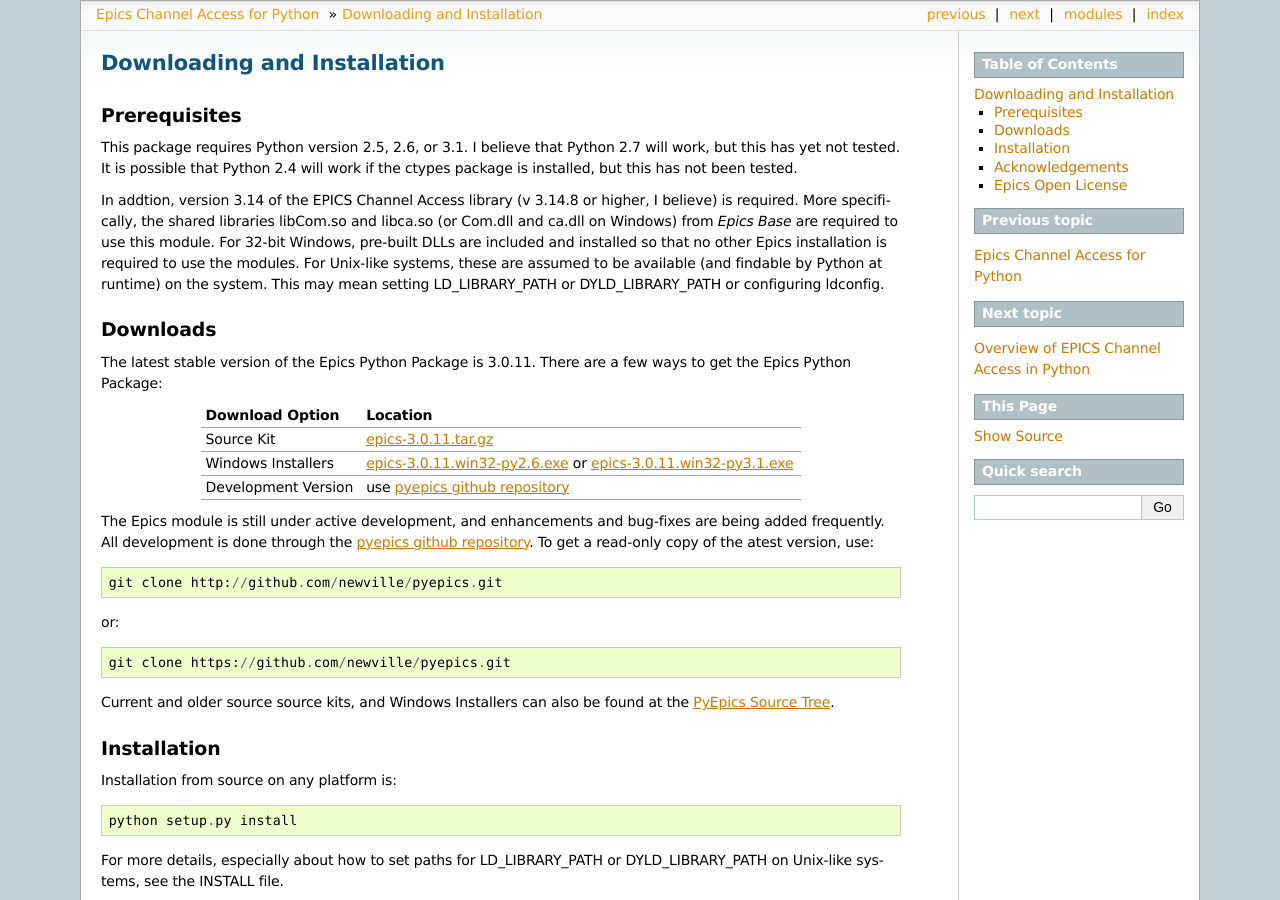
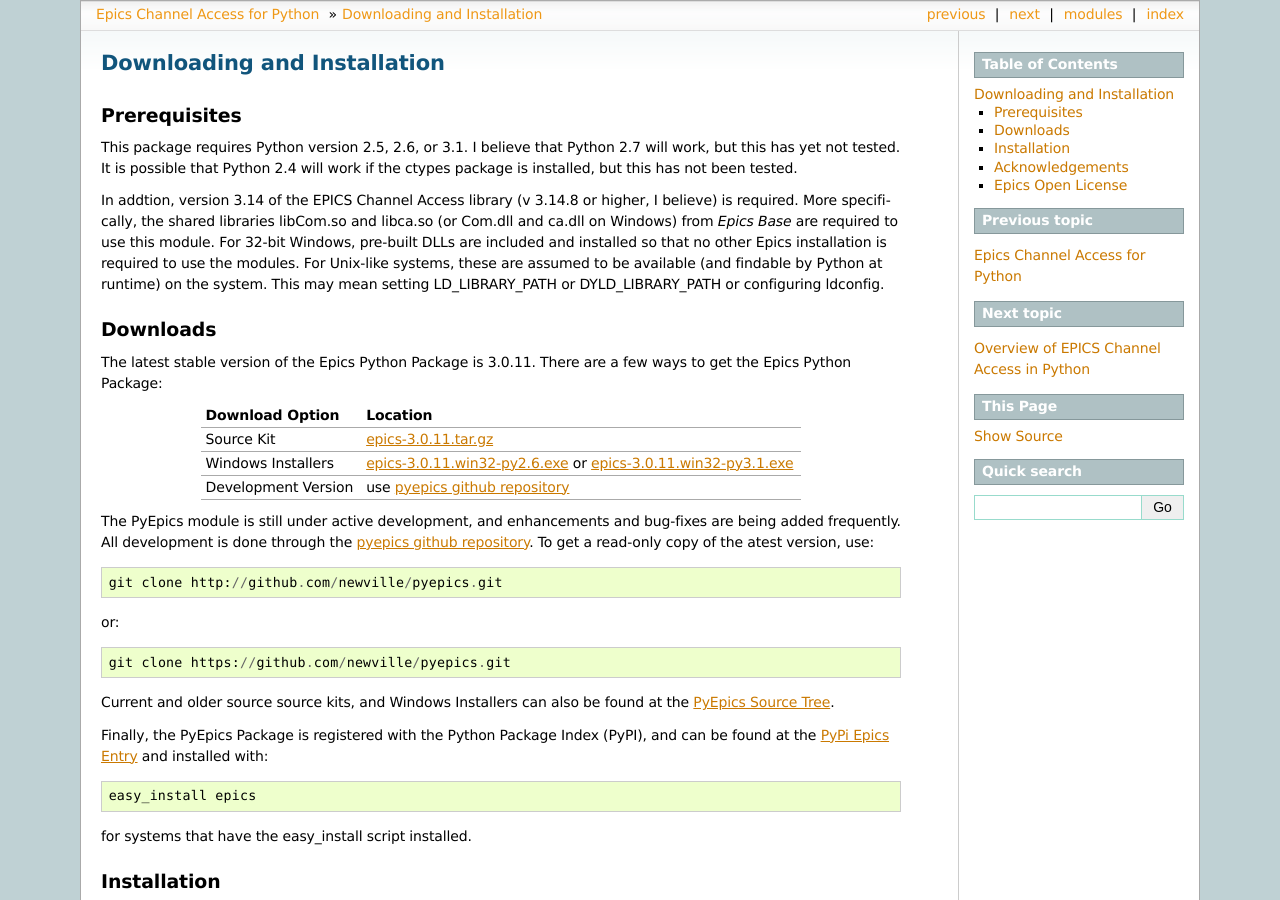
Before and after one commit to pyepics/pyepics, a Sphinx documentation site: the page built from doc/installation.rst, in a window 1280 px wide and 900 px high. Built offline with Sphinx 7.4.7, drawn with Linux system fonts in a browser that asks for light colours; formulas are drawn with MathJax 3; the version number is read from the project's files by our own code.

Commit message:
added link to PyPI install option

```diff
--- a/doc/installation.rst
+++ b/doc/installation.rst
@@ -30,6 +30,7 @@
 .. _epics-3.0.11.win32-py3.1.exe: http://cars9.uchicago.edu/software/python/pyepics3/src/epics-3.0.11.win32-py3.1.exe
 .. _pyepics github repository:    http://github.com/newville/pyepics
 .. _PyEpics Source Tree:          http://cars9.uchicago.edu/software/python/pyepics3/src
+.. _PyPi Epics Entry:             http://pypi.python.org/pypi/epics/
 
 +---------------------------+------------------------------------------+
 |  Download Option          |  Location                                |
@@ -43,8 +44,7 @@
 +---------------------------+------------------------------------------+
 
 
-
-The Epics module is still under active development, and enhancements and
+The PyEpics module is still under active development, and enhancements and
 bug-fixes are being added frequently.  All development is done through the
 `pyepics github repository`_.  To get a read-only copy of the atest
 version, use::
@@ -57,6 +57,13 @@
 
 Current and older source source kits, and Windows Installers can also be found
 at the `PyEpics Source Tree`_.
+
+Finally, the PyEpics Package is registered with the  Python Package Index
+(PyPI), and can be found at the `PyPi Epics Entry`_ and installed with::
+
+   easy_install epics
+
+for systems that have the easy_install script installed.
 
 Installation
 ~~~~~~~~~~~~~~
```
